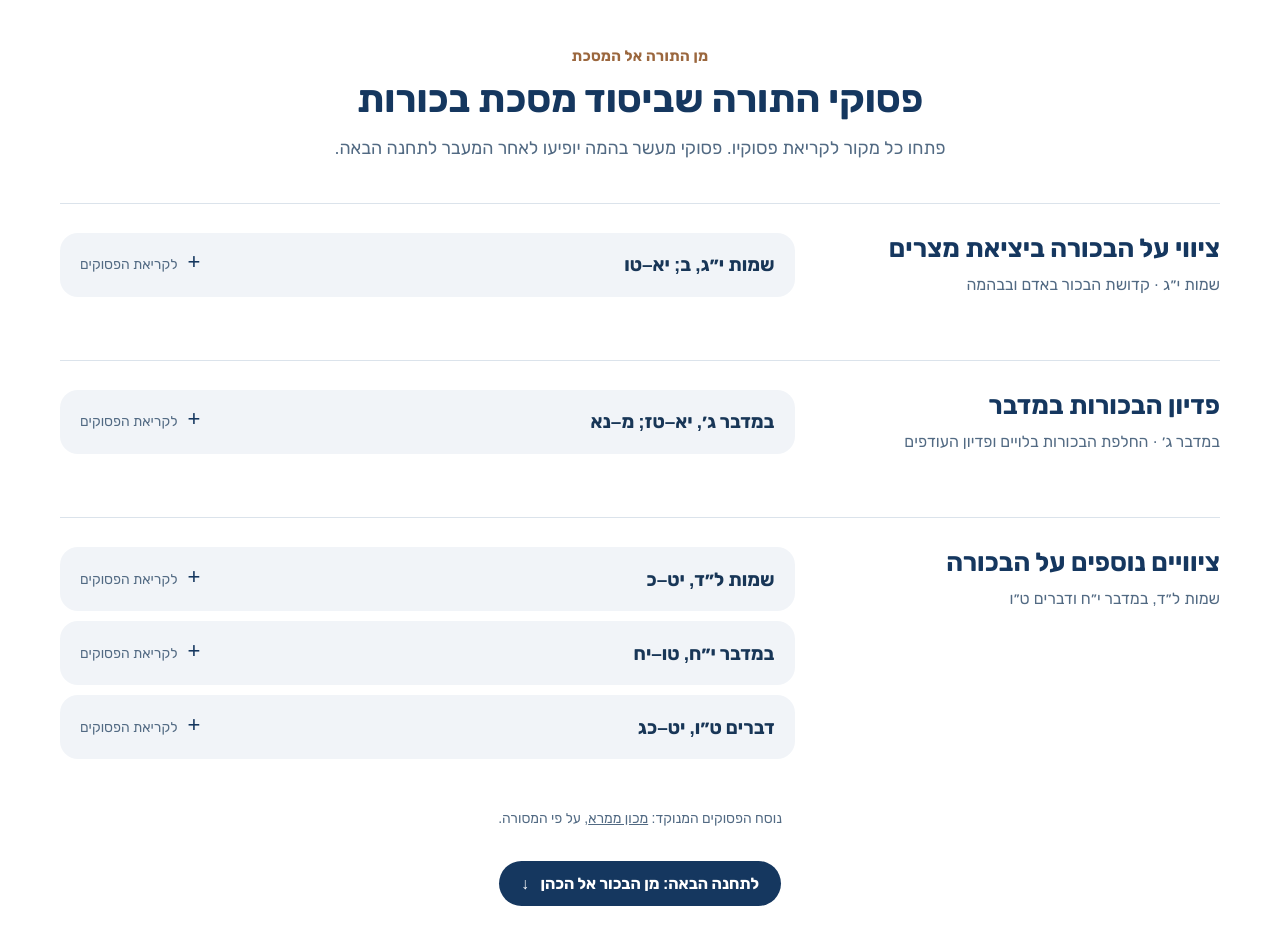
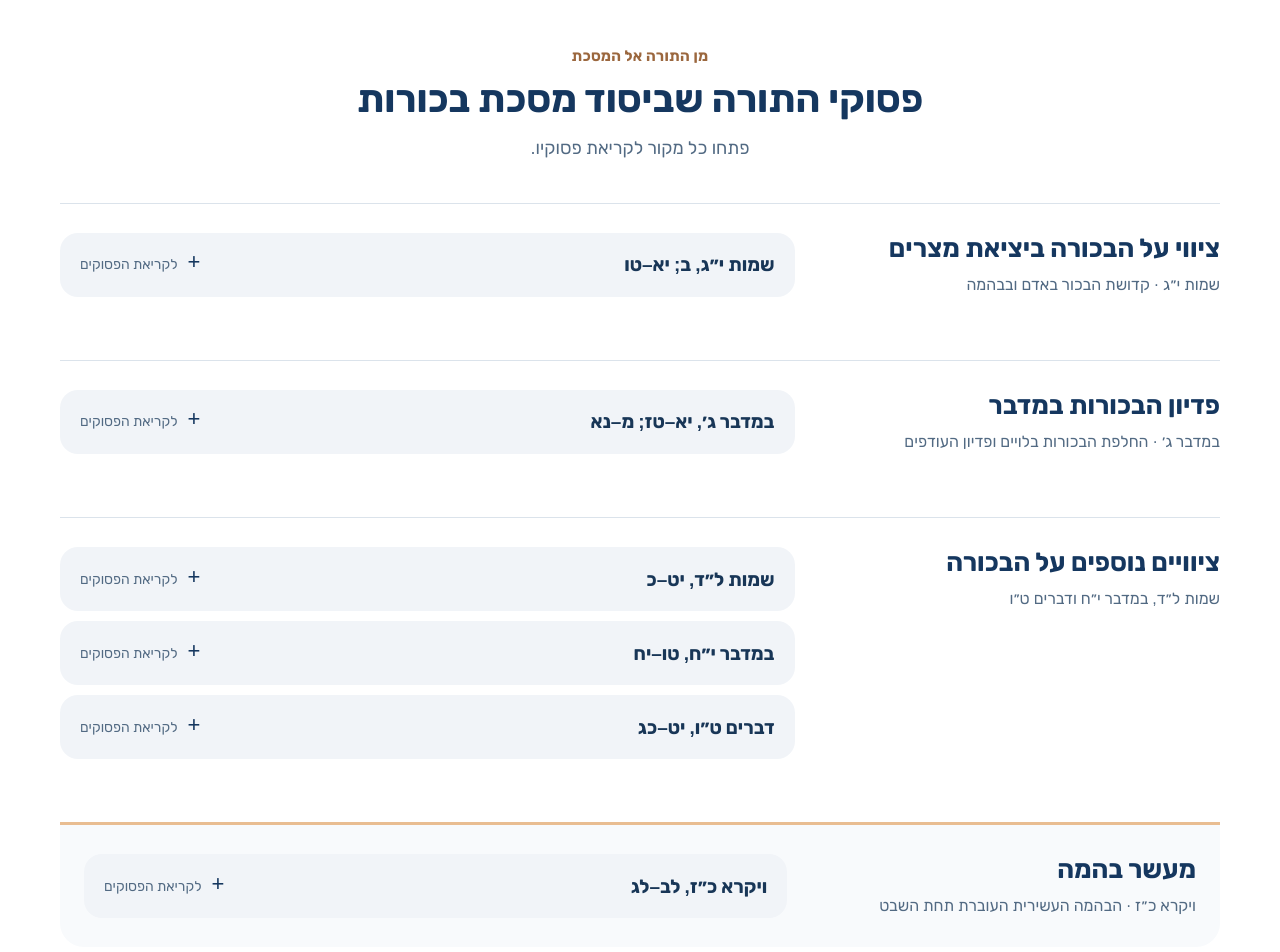
Before and after one commit to Effy-hii/bekhorotmap, a plain HTML site: page index.html in a window 1280 px wide. Shown: the part 1000-1952 px from the top of the page. Drawn offline with Linux system fonts and the light colour scheme.

Commit message:
Show animal tithe verses in Torah sources

```diff
--- a/index.html
+++ b/index.html
@@ -77,7 +77,7 @@
       </section>
 
       <section class="sources" id="torah-sources" data-screen aria-labelledby="sources-title">
-        <div class="sources-heading"><div><p class="eyebrow">מן התורה אל המסכת</p><h2 id="sources-title">פסוקי התורה שביסוד מסכת בכורות</h2><p>פתחו כל מקור לקריאת פסוקיו. פסוקי מעשר בהמה יופיעו לאחר המעבר לתחנה הבאה.</p></div></div>
+        <div class="sources-heading"><div><p class="eyebrow">מן התורה אל המסכת</p><h2 id="sources-title">פסוקי התורה שביסוד מסכת בכורות</h2><p>פתחו כל מקור לקריאת פסוקיו.</p></div></div>
         <div id="verse-groups" class="verse-groups"></div>
         <p class="source-credit">נוסח הפסוקים המנוקד: <a href="https://mechon-mamre.org/c/ct/c0.htm" target="_blank" rel="noopener noreferrer">מכון ממרא</a>, על פי המסורה.</p>
         <a class="next-station" href="#related-topic">לתחנה הבאה: מן הבכור אל הכהן <span aria-hidden="true">↓</span></a>
--- a/render-verses.js
+++ b/render-verses.js
@@ -36,7 +36,6 @@
   for (const group of groups) {
     const section = document.createElement("section");
     section.className = `verse-group verse-group--${group.key}`;
-    if (group.key === "tithe") section.hidden = true;
     section.setAttribute("aria-labelledby", `verses-${group.key}`);
     const header = document.createElement("div");
     header.className = "verse-group-heading";
--- a/stages.js
+++ b/stages.js
@@ -2,7 +2,6 @@
   const button = document.getElementById("toggle-tithe");
   const layout = document.getElementById("topic-layout");
   const tithePanel = document.getElementById("tithe-panel");
-  const titheVerses = document.querySelector(".verse-group--tithe");
   const closingLine = document.getElementById("closing-line");
   const title = document.getElementById("page-title");
   const lead = document.getElementById("intro-lead");
@@ -12,7 +11,6 @@
     const isOpen = button.getAttribute("aria-expanded") === "true";
     const nextOpen = !isOpen;
     tithePanel.hidden = !nextOpen;
-    if (titheVerses) titheVerses.hidden = !nextOpen;
     if (closingLine) closingLine.hidden = !nextOpen;
     layout.classList.toggle("tithe-visible", nextOpen);
     button.setAttribute("aria-expanded", String(nextOpen));
```
